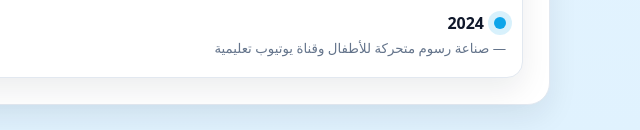
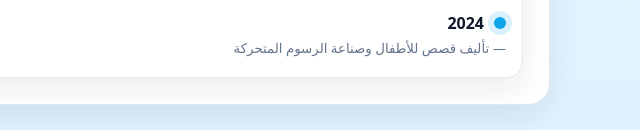
Before and after one commit to anasshopify88-ops/whoami, a plain HTML site: page index.html in a window 1280 px wide. Shown: the part 1406-1536 px from the top of the page, 640-1280 px from the left. Drawn offline with Linux system fonts and the light colour scheme.

Commit message:
Update index.html

```diff
--- a/index.html
+++ b/index.html
@@ -341,7 +341,7 @@
                 <span class="dot" aria-hidden="true"></span>
                 <strong>2024</strong>
               </div>
-              <small class="desc">— صناعة رسوم متحركة للأطفال وقناة يوتيوب تعليمية</small>
+              <small class="desc">— تأليف قصص للأطفال وصناعة الرسوم المتحركة</small>
             </div>
           </div>
         </div>
```
